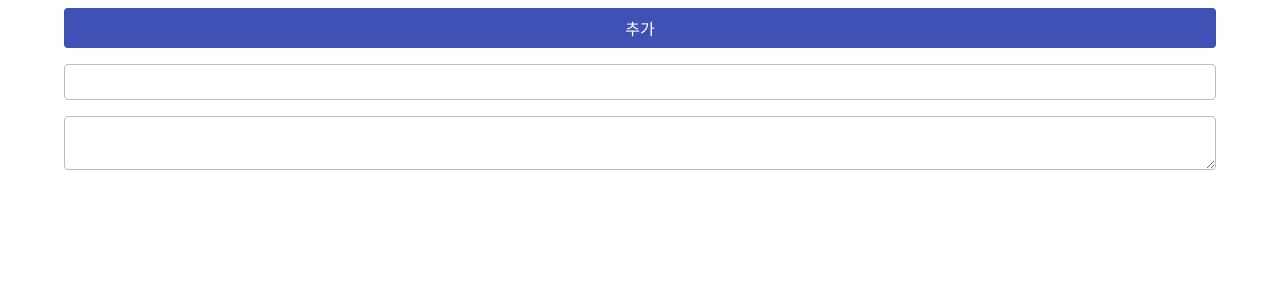
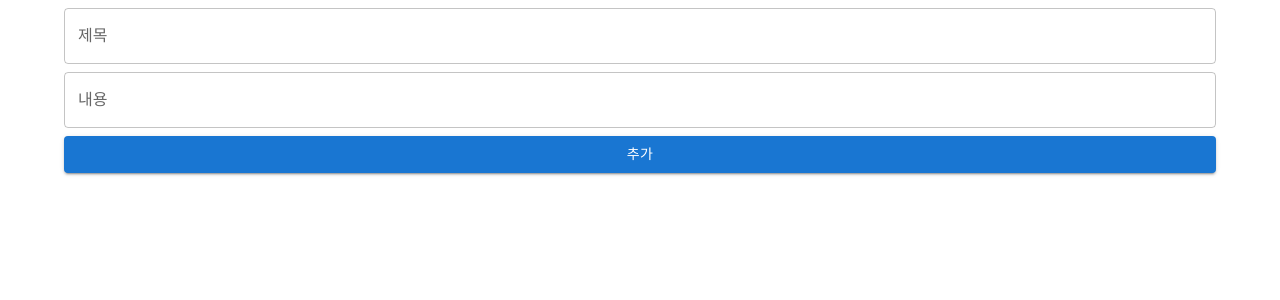
Before and after one commit to gabrielyoon7/me-mong, a React (Vite) app: page / in a window 1280 px wide. Shown: the top 300 px of the page. Built offline with nearby package versions, Linux system fonts and the light colour scheme.

Commit message:
refactor: 메모 폼 styled-components 제거 및 mui 적용

```diff
--- a/src/components/NoteInput/NoteInput.style.ts
+++ /dev/null
@@ -1,28 +0,0 @@
-import styled from "styled-components";
-
-export const Button = styled.button`
-  background-color: #3f51b5;
-  color: #ffffff;
-  padding: 8px 16px;
-  border: none;
-  border-radius: 4px;
-  font-size: 16px;
-  cursor: pointer;
-  margin-bottom: 16px;
-`;
-
-export const Input = styled.input`
-  padding: 8px 16px;
-  border: 1px solid #bdbdbd;
-  border-radius: 4px;
-  font-size: 16px;
-  margin-bottom: 16px;
-`;
-
-export const Textarea = styled.textarea`
-  padding: 8px 16px;
-  border: 1px solid #bdbdbd;
-  border-radius: 4px;
-  font-size: 16px;
-  margin-bottom: 16px;
-`;
--- a/src/components/NoteInput/NoteInput.tsx
+++ b/src/components/NoteInput/NoteInput.tsx
@@ -1,42 +1,36 @@
-import {Button, Input, Textarea} from "./NoteInput.style.ts";
-import useNoteForm from "../../hooks/useNoteForm.ts";
-import {ChangeEvent} from "react";
-
+import {Button, Stack, TextField} from "@mui/material";
+import {useState} from "react";
+import {NoteForm} from "../../types/types.ts";
 
 function NoteInput() {
-  const {newNote, setNewNote} = useNoteForm();
-
-  const handleTitleChange = (e: ChangeEvent<HTMLInputElement>) => {
-    setNewNote((prevState) => ({
-      ...prevState,
-      title: e.target.value
-    }));
-  };
-
-  const handleContentChange = (e: ChangeEvent<HTMLTextAreaElement>) => {
-    setNewNote((prevState) => ({
-      ...prevState,
-      content: e.target.value
-    }));
-  };
+  const [newNote, setNewNote] = useState<NoteForm>({
+    title: "",
+    content: ""
+  });
 
   const handleNewMemo = () => {
     console.log(newNote);
   };
 
   return (
-    <>
-      <Button onClick={handleNewMemo}>추가</Button>
-      <Input
+    <Stack gap={1}>
+      <TextField
+        id="title"
+        label="제목"
+        variant="outlined"
         value={newNote.title}
-        onChange={handleTitleChange}
+        onChange={(e) => setNewNote((prevState) => ({...prevState, title: e.target.value}))}
       />
-      <Textarea
+      <TextField
+        id="content"
+        label="내용"
+        variant="outlined"
         value={newNote.content}
-        onChange={handleContentChange}
+        onChange={(e) => setNewNote((prevState) => ({...prevState, content: e.target.value}))}
       />
-    </>
-  )
+      <Button variant="contained" onClick={handleNewMemo}>추가</Button>
+    </Stack>
+  );
 }
 
 export default NoteInput;
--- a/src/hooks/useNoteForm.ts
+++ /dev/null
@@ -1,13 +0,0 @@
-import {useState} from "react";
-import {NoteForm} from "../types/types.ts";
-
-const useNoteForm = () => {
-  const [newNote, setNewNote] = useState<NoteForm>({
-    title: "",
-    content: ""
-  });
-
-  return {newNote, setNewNote};
-};
-
-export default useNoteForm;
```
